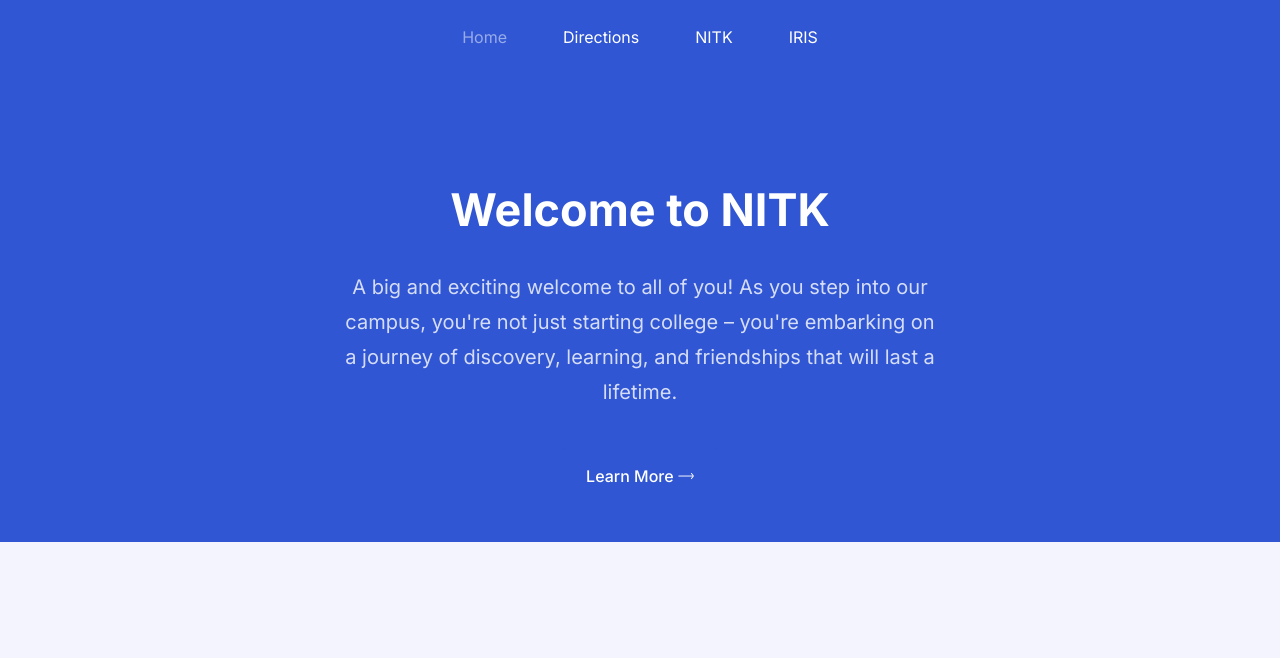
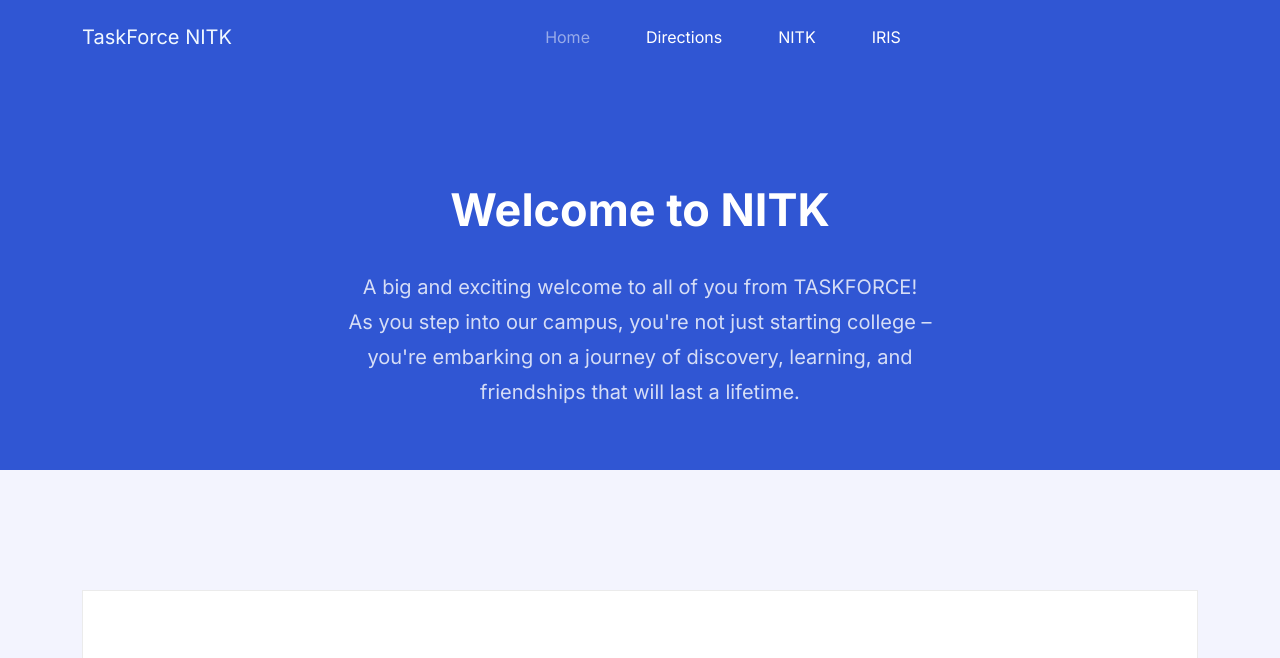
Before and after one commit to vishnusai2183/Helpdesk-NITK, a plain HTML site: page index.html in a window 1280 px wide. Shown: the top 658 px of the page. Drawn offline with Linux system fonts and the light colour scheme; grey boxes are pictures that could not be loaded.

Commit message:
made changes to header

```diff
--- a/index.html
+++ b/index.html
@@ -36,7 +36,13 @@
         <div class="row">
           <div class="col-lg-12">
             <nav class="navbar navbar-expand-lg">
-
+              <a
+              style="color: aliceblue"
+              class="navbar-brand"
+              href="index.html"
+            >
+              TaskForce NITK
+            </a>
               <button class="navbar-toggler">
                 <span class="toggler-icon"> </span>
                 <span class="toggler-icon"> </span>
@@ -77,18 +83,19 @@
             <div class="ud-hero-content wow fadeInUp" data-wow-delay=".2s">
               <h1 class="ud-hero-title">Welcome to NITK</h1>
               <p class="ud-hero-desc">
-                A big and exciting welcome to all of you! As you step into our campus, you're not just starting college – you're embarking on a journey of discovery, learning, and friendships that will last a lifetime.
+                A big and exciting welcome to all of you from TASKFORCE!<br /> As you step into our campus, you're not just starting college – you're embarking on a journey of discovery, learning, and friendships that will last a lifetime.
               </p>
               <ul class="ud-hero-buttons">
                 <li></li>
                 <li>
+                  <!--
                   <a
                     href= https://www.nitk.ac.in/
 
                     class="ud-main-btn ud-link-btn"
                   >
                     Learn More <i class="lni lni-arrow-right"></i>
-                  </a>
+                  </a>-->
                 </li>
               </ul>
             </div>
```
